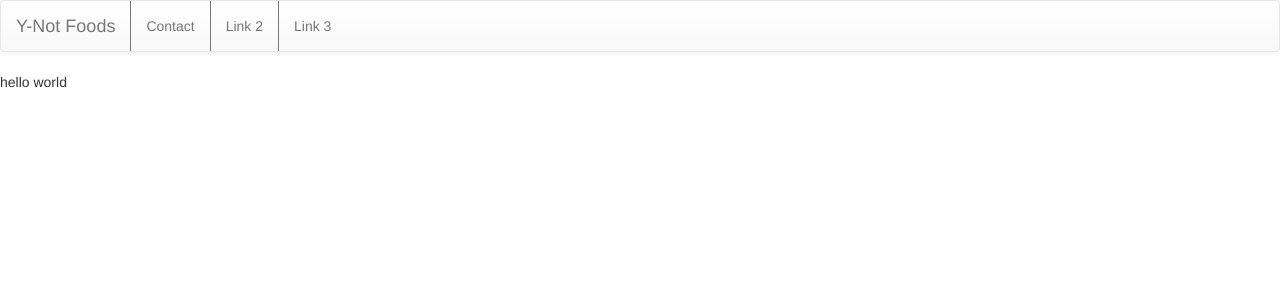
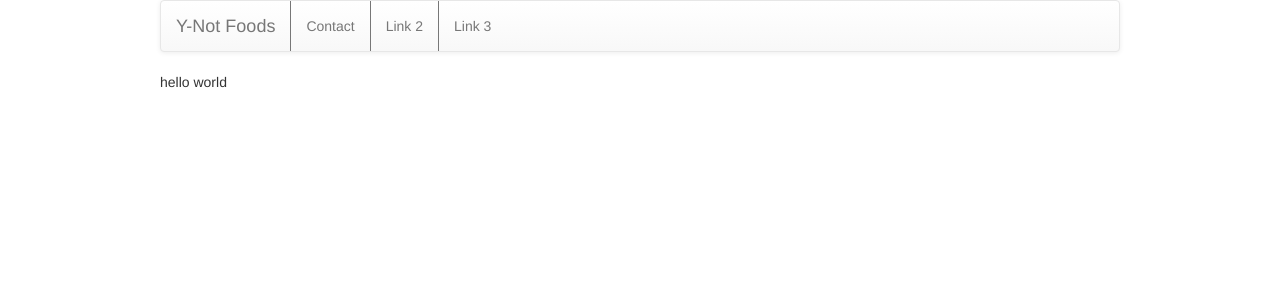
Before and after one commit to KennysFoot/y-not-foods, a Jekyll site: the page built from index.html, in a window 1280 px wide. Shown: the top 300 px of the page. Built offline with Jekyll 4.4.1, drawn with Linux system fonts in a browser that asks for light colours.

Commit message:
Cap width of page at 960 px

```diff
--- a/_includes/header.html
+++ b/_includes/header.html
@@ -13,7 +13,7 @@
                 <span class="icon-bar"></span>
                 <span class="icon-bar"></span>
             </button>
-            <a href="/" class="navbar-brand">Y-Not Foods</span></a>
+            <a href="#" class="navbar-brand">Y-Not Foods</span></a>
         </div>
         <!-- Navigation Links -->
         <div id="navbarCollapse" class="collapse navbar-collapse">
--- a/css/main.css
+++ b/css/main.css
@@ -1,6 +1,14 @@
 /* Custom styles for wide navigation bar*/
 @media screen and (min-width: 768px) {
+    /* Add vertical line between nav elements */
     .nav > li {
         border-left: 1px solid #777;
     }
 }
+
+@media screen and (min-width: 960px) {
+    html {
+        width: 960px;
+        margin: auto;
+    }
+}
```
Also changed, not shown: 3 other files.
